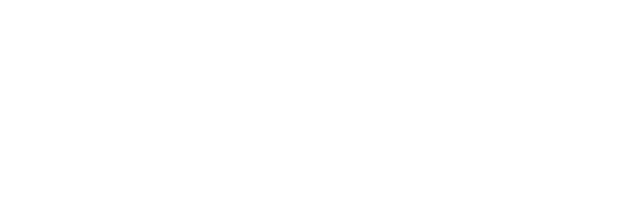
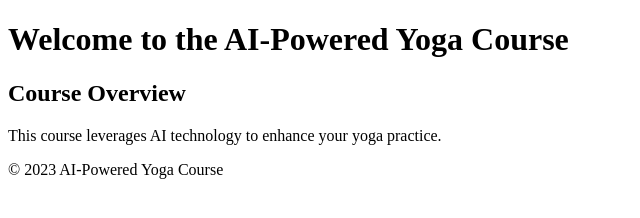
Before and after one commit to notVivekG/yoga-playlist-generator, a plain HTML site: page index.html in a window 1280 px wide. Shown: the whole page, without its empty margins (0-640 px from the left). Drawn offline with Linux system fonts and the light colour scheme.

Commit message:
change index

```diff
--- a/index.html
+++ b/index.html
@@ -3,9 +3,20 @@
 <head>
     <meta charset="UTF-8">
     <meta name="viewport" content="width=device-width, initial-scale=1.0">
-    <title>Document</title>
+    <title>AI-Powered Yoga Course</title>
 </head>
 <body>
-
+    <header>
+        <h1>Welcome to the AI-Powered Yoga Course</h1>
+    </header>
+    <main>
+        <section>
+            <h2>Course Overview</h2>
+            <p>This course leverages AI technology to enhance your yoga practice.</p>
+        </section>
+    </main>
+    <footer>
+        <p>&copy; 2023 AI-Powered Yoga Course</p>
+    </footer>
 </body>
 </html>
```
